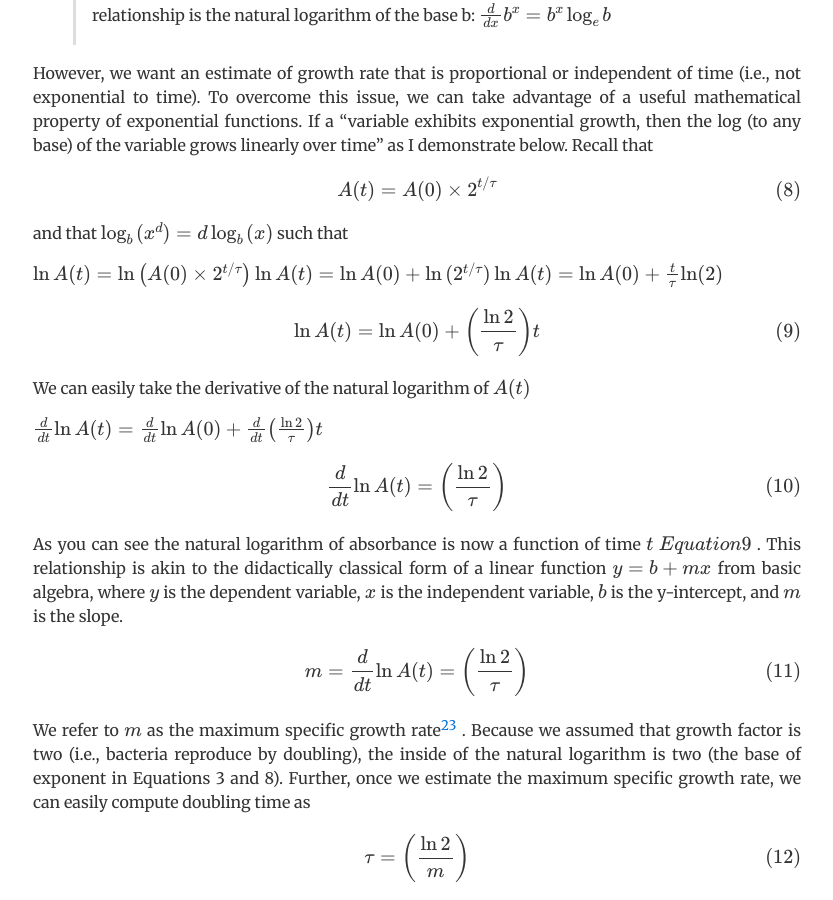
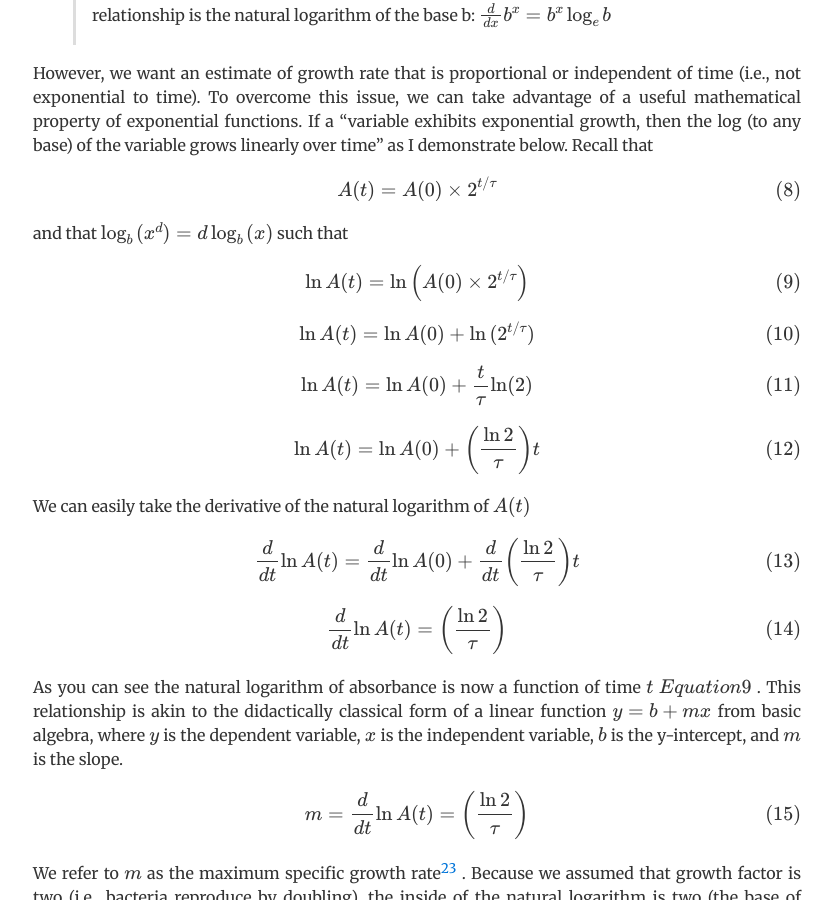
Before and after one commit to firasmidani/firasmidani.github.io, a Jekyll site: the page built from _posts/2019-07-11-midani-bacterial-growth-primer.md, in a window 1280 px wide and 900 px high, scrolled down 1411 px. Shown: the whole window, without its empty margins (223-1056 px from the left). Built offline with Jekyll 4.4.1, drawn with Linux system fonts in a browser that asks for light colours; formulas are drawn with MathJax 3; comment, search, counter and statistics services are not loaded.

Commit message:
Update 2019-07-11-midani-bacterial-growth-primer.md

```diff
--- a/_posts/2019-07-11-midani-bacterial-growth-primer.md
+++ b/_posts/2019-07-11-midani-bacterial-growth-primer.md
@@ -103,16 +103,15 @@ A(t) = A(0) \times 2^{t/ \tau}
 and that $\log_{b}{(x^d)}=d\log_{b}{(x)}$ such that
 
 
-$$\ln{A(t)} = \ln{\left(A(0)\times2^{t/ \tau}\right)}$$
-$$\ln{A(t)} = \ln{A(0)} + \ln{(2^{t/ \tau})}$$
-$$\ln{A(t)} = \ln{A(0)} + \frac{t}{\tau}\ln(2)$$
+\begin{equation}\ln{A(t)} = \ln{\left(A(0)\times2^{t/ \tau}\right)}\end{equation}
+\begin{equation}\ln{A(t)} = \ln{A(0)} + \ln{(2^{t/ \tau})}\end{equation}
+\begin{equation}\ln{A(t)} = \ln{A(0)} + \frac{t}{\tau}\ln(2)\end{equation}
 \begin{equation}\ln{A(t)} = \ln{A(0)} + \left(\frac{\ln{2}}{\tau}\right)t\end{equation}
 
 We can easily take the derivative of the natural logarithm of $A(t)$
 
-$$\frac{d}{dt}\ln{A(t)} = \frac{d}{dt}\ln{A(0)} + \frac{d}{dt}\left(\frac{\ln{2}}{\tau}\right)t$$
+\begin{equation}\frac{d}{dt}\ln{A(t)} = \frac{d}{dt}\ln{A(0)} + \frac{d}{dt}\left(\frac{\ln{2}}{\tau}\right)t\end{equation}
 \begin{equation}\frac{d}{dt}\ln{A(t)} = \left(\frac{\ln{2}}{\tau}\right)\end{equation}
-
 
 
 As you can see the natural logarithm of absorbance is now a function of
```
